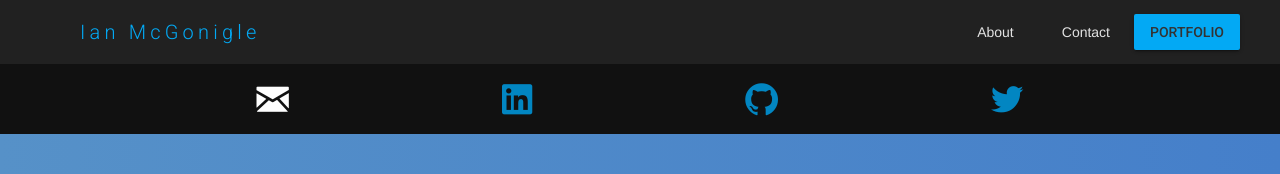
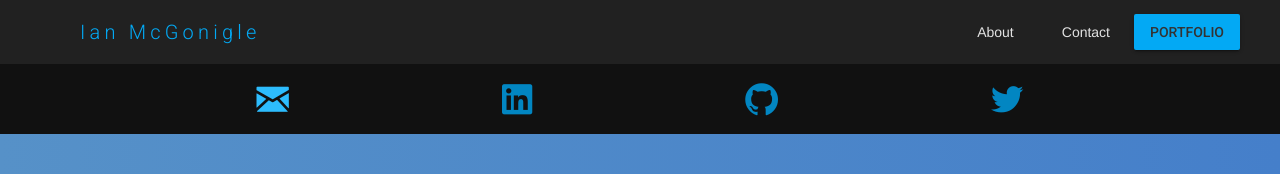
Before and after one commit to imcgonigle/Angular-Portfolio, an Angular app: page / in a window 1280 px wide. In both pictures the pointer is over the icon 272 px from the left and 100 px from the top of the page. Shown: the top 174 px of the page. Built offline with nearby package versions, Linux system fonts and the light colour scheme.

Commit message:
change hover color

```diff
--- a/src/app/core/contact/contact.component.scss
+++ b/src/app/core/contact/contact.component.scss
@@ -20,7 +20,7 @@
                 font-size: 3rem;
                 color: #0286C2;
                 &:hover {
-                    color: #fefefe;
+                    color: lighten(#0286C2, 20);
                 }
             }
         }
```
